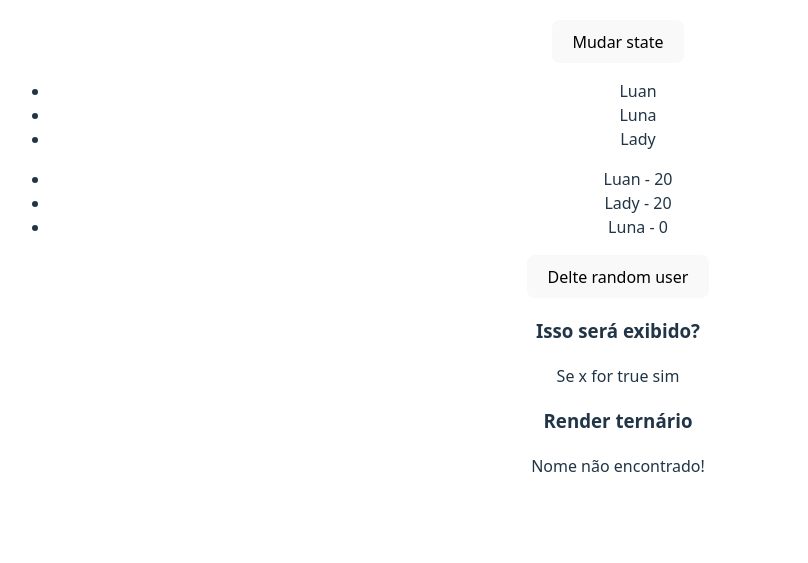
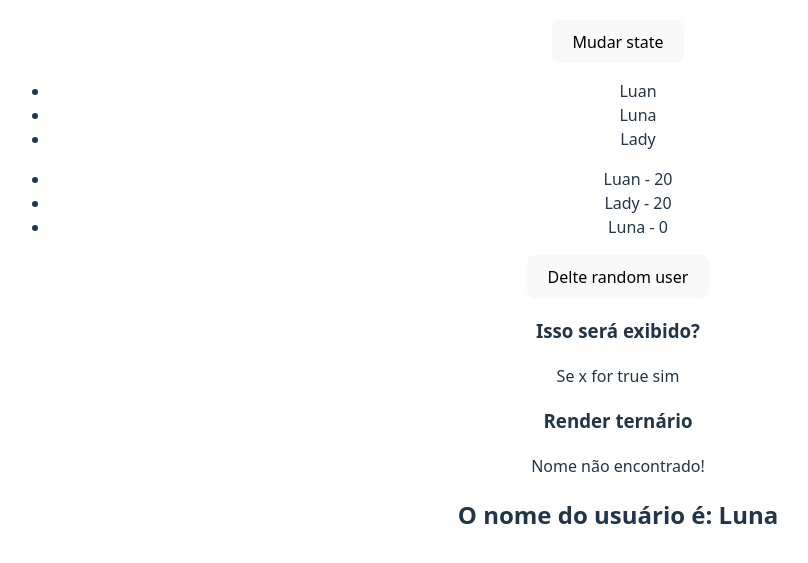
Before and after one commit to Luan0Avila/Curso_React, a React (Vite) app in the folder 3_AVANÇANDO_EM_REACT/avancando/: page / in a window 1280 px wide. Shown: the part 1158-1721 px from the top of the page, without its empty margins (22-830 px from the left). Built offline with nearby package versions, Linux system fonts and the light colour scheme.

Commit message:
aprendendo sobre props

```diff
--- a/3_AVANÇANDO_EM_REACT/avancando/src/App.jsx
+++ b/3_AVANÇANDO_EM_REACT/avancando/src/App.jsx
@@ -11,6 +11,9 @@
 
 // 7 - render condicional
 import ConditionalRender from './components/ConditionalRender'
+
+// 8 - props
+import ShowUserName from './components/ShowUserName'
 
 function App() {
   const [count, setCount] = useState(0)
@@ -27,9 +30,12 @@
       <Data/>
       {/* 4 - Render de lista*/}
       <ListRender/>
-
       {/* 7 - render condicional*/}
       <ConditionalRender/>
+      {/*8 - props*/}
+      <ShowUserName name="Luna"/>
+
+
     </div>
   )
 }
--- /dev/null
+++ b/3_AVANÇANDO_EM_REACT/avancando/src/components/ShowUserName.jsx
@@ -0,0 +1,11 @@
+import React from 'react'
+
+const ShowUserName = (props) => {
+    return (
+        <div>
+            <h2>O nome do usuário é: {props.name}</h2>
+        </div>
+    )
+}
+
+export default ShowUserName
```
